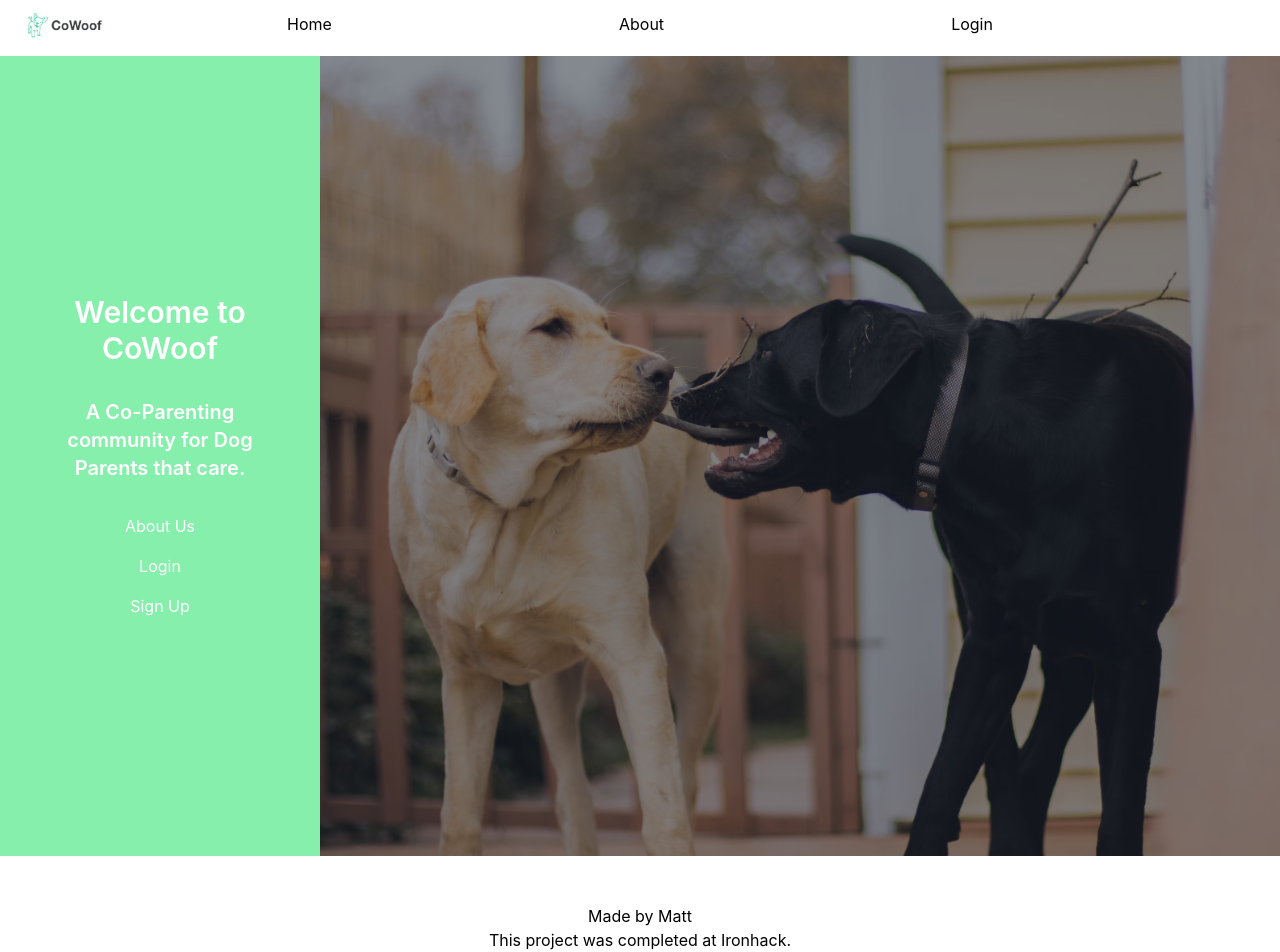
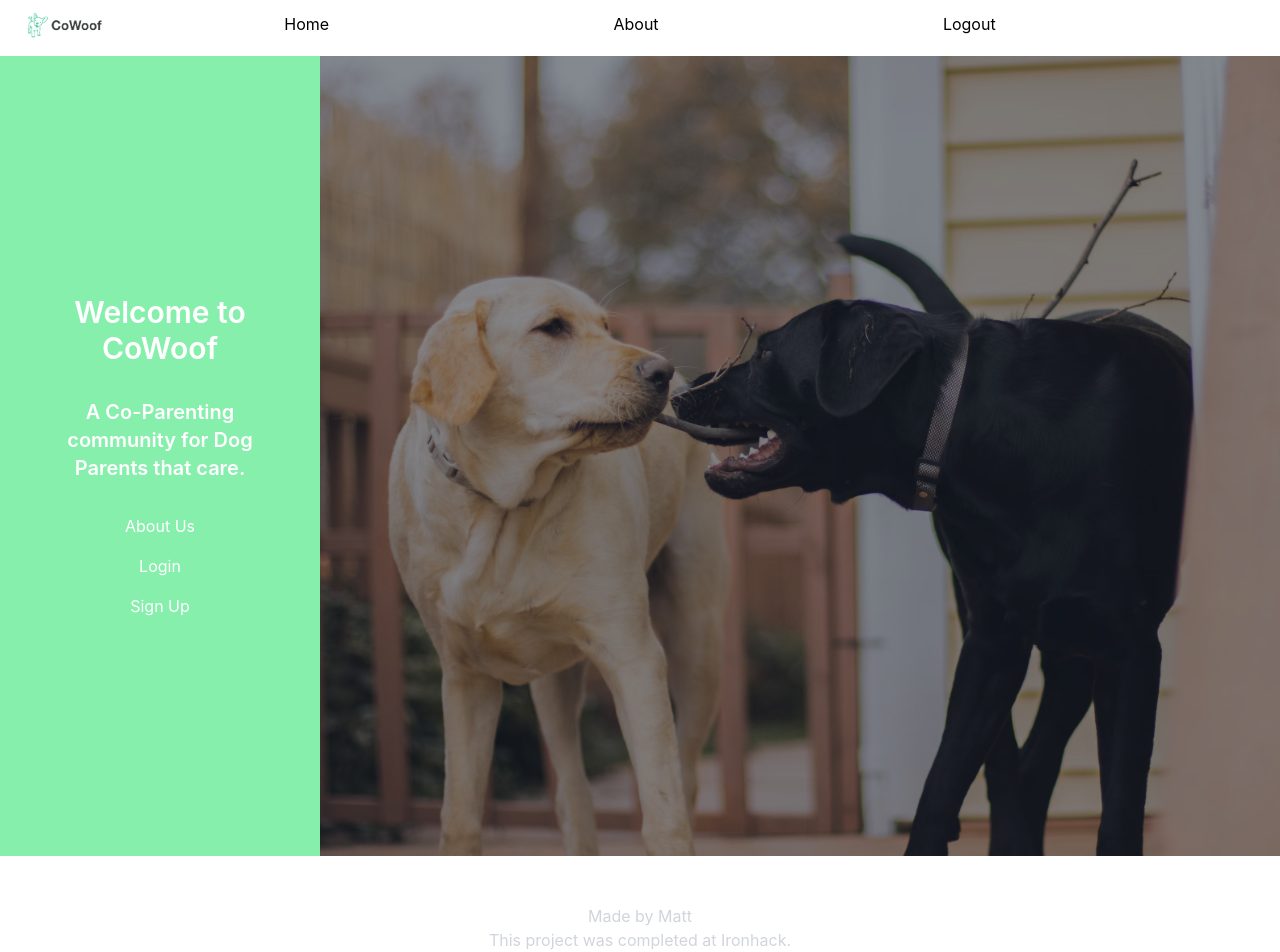
Before and after one commit to MatteKrebs/cowoof-client, a React (Create React App) app: page / in a window 1280 px wide. Shown: the part 8-960 px from the top of the page. Built offline with nearby package versions, Linux system fonts and the light colour scheme.

Commit message:
add: login flow

```diff
--- a/src/components/Footer.jsx
+++ b/src/components/Footer.jsx
@@ -2,7 +2,7 @@ import React from "react";
 
 const Footer = () => {
     return (
-        <div className="w-full mt-12">
+        <div className="w-full mt-12 text-gray-300">
         <footer className="flex flex-col items-center justify-around">
             <div className="flex">
                Made by Matt
--- a/src/components/NavigationBar.jsx
+++ b/src/components/NavigationBar.jsx
@@ -15,7 +15,7 @@ const NavigationBar = () => {
             <ul className="flex text-black justify-evenly items-center h-full">
                 <li><Link to={'/'}>Home</Link></li>
                 <li><Link to={'/about'}>About</Link></li>
-                { !isLoggedIn() ? <li><Link to={'/login'}>Login</Link></li> :  <li><Link to={'/logout'}>Logout</Link></li>}
+                { isLoggedIn() ? <li><Link to={'/login'}>Login</Link></li> :  <li><Link to={'/logout'}>Logout</Link></li>}
             </ul>
         </nav>
     )
--- a/src/hooks/useAuth.js
+++ b/src/hooks/useAuth.js
@@ -21,8 +21,10 @@ export const useAuth = () => {
     };
 
     const login = (authToken, userId, userEmail, userName) => {
+        console.log(userName)
         setItem("user", JSON.stringify({ _id: userId, userEmail, userName }));
         setItem("userToken", JSON.stringify(authToken));
+        setUserState({ _id: userId, userEmail, userName });
     };
 
     const logout = () => {
@@ -32,7 +34,6 @@ export const useAuth = () => {
     };
 
     const isLoggedIn = () => {
-        console.log(user);
         return !!user;
     };
 
--- a/src/pages/LogoutPage.jsx
+++ b/src/pages/LogoutPage.jsx
@@ -1,12 +1,26 @@
-import { redirect } from 'react-router-dom';
 import { useAuth } from '../hooks/useAuth';
+import { useNavigate } from 'react-router-dom';
+import { useState } from 'react';
 
 const Logout = () => {
     const { logout } = useAuth();
-    logout();
-    redirect('/');
+    const navigate = useNavigate();
+    const [isLoggingOut, setIsLoggingOut] = useState(false);
 
-    return <></>;
+    const handleLogout = () => {
+        if (!isLoggingOut) {
+            setIsLoggingOut(true);
+            logout();
+            navigate('/');
+        }
+    }
+
+    return (
+        <div className='flex flex-col items-center justify-center text-green-600'>
+            <h1>Are you sure you want to be log out?</h1>
+            <button className="btn mt-4 border-spacing-2 border-2 rounded-md p-4 border-green-400 hover:border-white" onClick={handleLogout}>Logout</button>
+        </div>
+    );
 }
 
 export default Logout;
```
